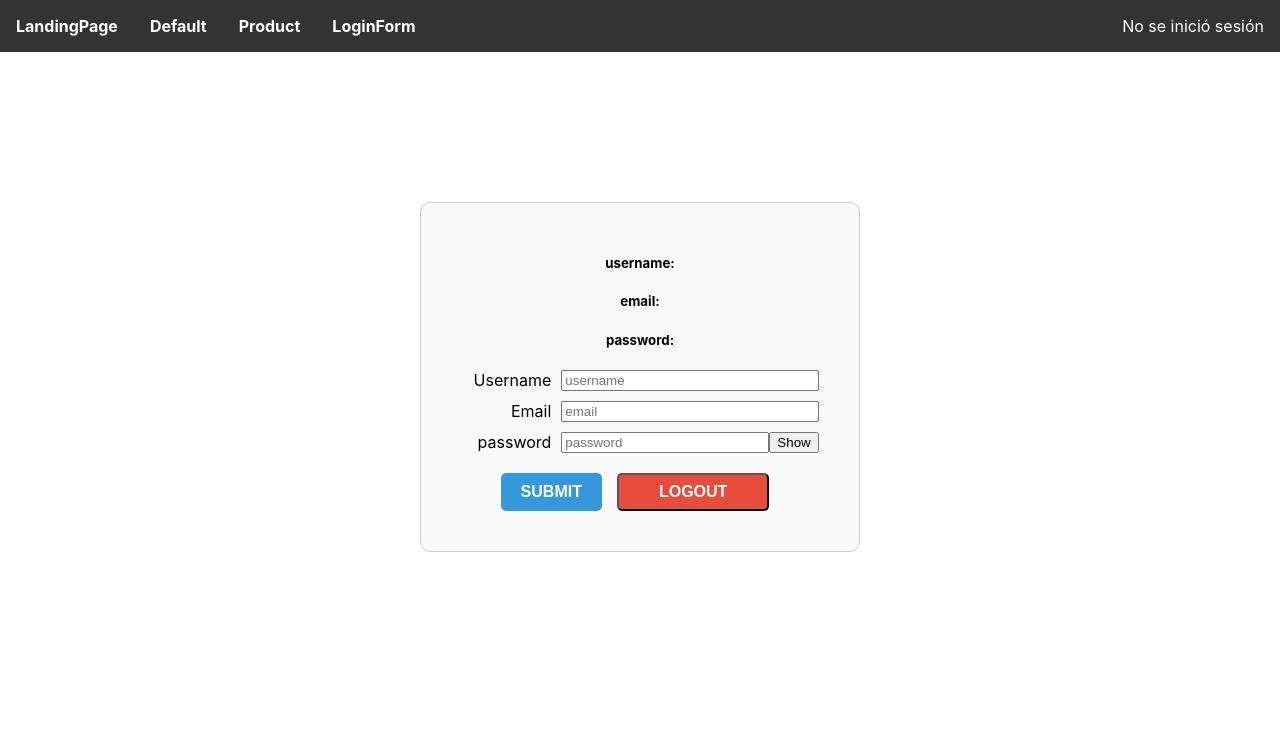
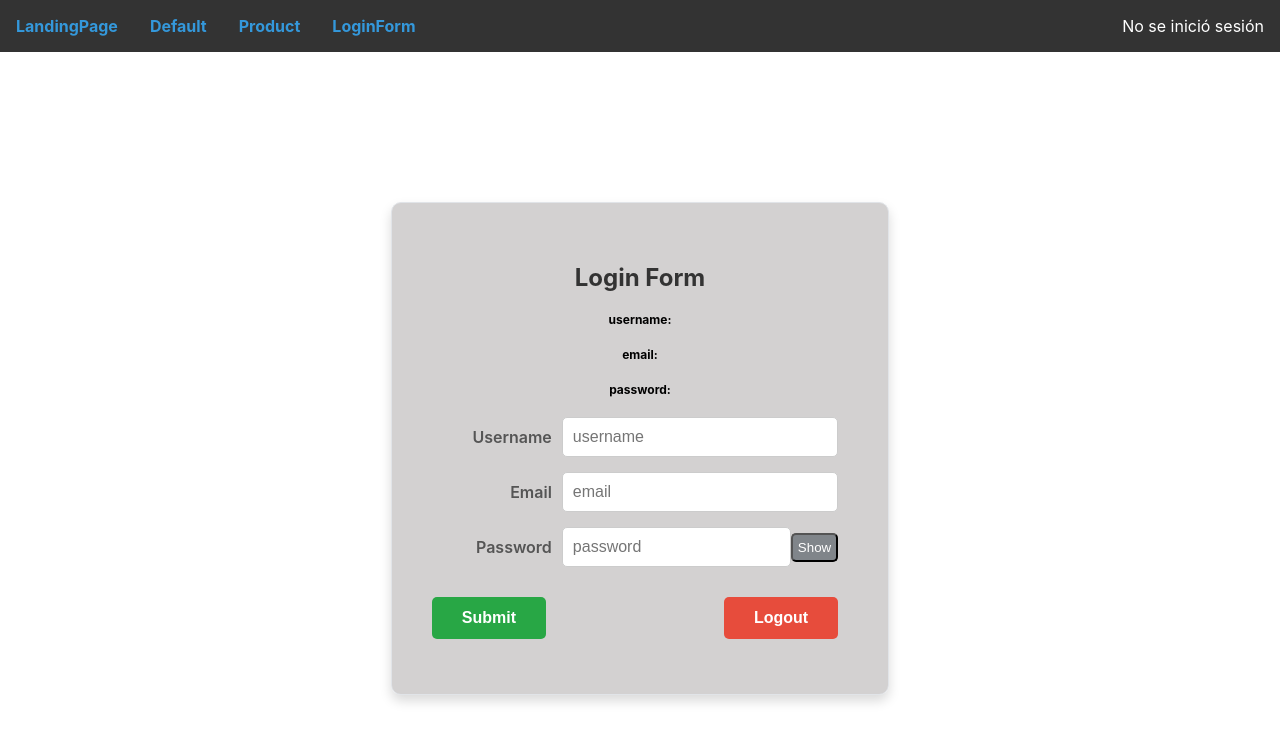
Before and after one commit to DanyelCas/desarrollo-frontend-react, a React (Create React App) app: page /login in a window 1280 px wide. Shown: the top 742 px of the page. Built offline with nearby package versions, Linux system fonts and the light colour scheme.

Commit message:
Se mejoraron los estilos y modulariazon el archivo LandingPage

```diff
--- a/package.json
+++ b/package.json
@@ -2,6 +2,7 @@
   "name": "desarrollo-frontend-react",
   "version": "0.1.0",
   "private": true,
+  "homepage": "https://DanyelCas.github.io/desarrollo-frontend-react",
   "dependencies": {
     "@testing-library/jest-dom": "^5.17.0",
     "@testing-library/react": "^13.4.0",
--- a/src/App.css
+++ b/src/App.css
@@ -82,51 +82,93 @@ a:hover {
   margin-top: 150px;
 }
 
+/* Estilos del formulario */
 form {
-  max-width: 400px;
+  max-width: 450px;
   margin: 0 auto;
-  padding: 30px;
-  border: 1px solid #ccc;
+  padding: 40px;
+  border: 1px solid #e1e4e8;
   border-radius: 10px;
-  background-color: #f9f9f9;
+  background-color: #cfcccce5;
+  box-shadow: 0 6px 12px rgba(0, 0, 0, 0.15);
 }
 
 form h2 {
   text-align: center;
-  margin-bottom: 40px;
+  margin-bottom: 20px;
+  font-size: 24px;
+  color: #333333;
+  font-weight: 700;
 }
 
 form h5 {
   text-align: center;
+  color: #888888;
+  margin-bottom: 20px;
 }
 
 form div {
   display: flex;
   align-items: center;
-  margin: 10px 0;
+  margin: 15px 0;
   padding-right: 10px;
 }
 
 form div label {
-  width: 100px;
+  width: 120px;
   margin-right: 10px;
   text-align: right;
+  font-size: 16px;
+  color: #555555;
+  font-weight: 600;
 }
 
 form div input {
   flex: 1;
   min-width: 200px;
-  width: calc(100% - 120px);
+  padding: 10px;
+  font-size: 16px;
+  border: 1px solid #ccc;
+  border-radius: 5px;
+  transition: border-color 0.3s ease;
 }
+
+form div input:focus {
+  outline: none;
+  border-color: #3498db;
+  box-shadow: 0 0 5px rgba(52, 152, 219, 0.5);
+}
+
+/* Botones del formulario */
 .button-container {
   display: flex;
-  justify-content: center;
+  justify-content: space-between;
+  align-items: center;
+  margin-top: 20px;
 }
 
 .button-container button {
-  padding: 8px 40px;
   font-size: 16px;
   margin-top: 10px;
+  border: none;
+  border-radius: 5px;
+  font-weight: bold;
+  cursor: pointer;
+  transition: background-color 0.3s ease, transform 0.3s ease;
+}
+
+.button-container button[type="submit"] {
+  background-color: #28a745;
+  color: white;
+}
+
+.button-container button[type="submit"]:hover {
+  background-color: #218838;
+  transform: scale(1.05);
+}
+
+.button-container button[type="submit"]:active {
+  background-color: #1e7e34;
 }
 
 .modal-overlay {
@@ -165,86 +207,99 @@ form div input {
   cursor: pointer;
 }
 
-/* Estilos para el botón de Submit */
-button[type="submit"] {
-  padding: 10px 20px;
-  color: white;
-  background-color: #3498db; /* Azul */
+/* Botones del formulario */
+.button-container {
+  display: flex;
+  justify-content: space-between;
+  align-items: center;
+  margin-top: 20px;
+}
+
+.button-container button {
+  padding: 12px 30px;
+  font-size: 16px;
+  margin-top: 10px;
   border: none;
   border-radius: 5px;
   font-weight: bold;
   cursor: pointer;
-  transition: background-color 0.3s ease;
-  text-transform: uppercase;
+  transition: background-color 0.3s ease, transform 0.3s ease;
 }
 
-button[type="submit"]:hover {
-  background-color: #2980b9; /* Azul más oscuro al pasar el cursor */
+.button-container button[type="submit"] {
+  background-color: #28a745;
+  color: white;
 }
 
-button[type="submit"]:active {
-  background-color: #2471a3; /* Azul aún más oscuro al hacer clic */
+.button-container button[type="submit"]:hover {
+  background-color: #218838;
+  transform: scale(1.05);
 }
 
-button[type="submit"]:focus {
-  outline: none;
-  box-shadow: 0 0 0 3px rgba(52, 152, 219, 0.5); /* Sombra al enfocar */
+.button-container button[type="submit"]:active {
+  background-color: #1e7e34;
 }
 
-/* Estilos para el enlace de Logout */
 .logout-link {
-  display: inline-block;
-  padding: 10px 20px;
+  background-color: #e74c3c;
   color: white;
-  background-color: #e74c3c; /* Rojo oscuro */
-  border-radius: 5px;
-  text-decoration: none;
-  font-weight: bold;
-  transition: background-color 0.3s ease;
-  text-transform: uppercase;
-  margin-left: 15px;
-  cursor: pointer;
 }
 
 .logout-link:hover {
-  background-color: #c0392b; /* Rojo más oscuro al pasar el cursor */
+  background-color: #c0392b;
+  transform: scale(1.05);
 }
 
 .logout-link:active {
-  background-color: #a93226; /* Aún más oscuro cuando se hace clic */
+  background-color: #a93226;
 }
 
-.logout-link:focus {
-  outline: none;
-  box-shadow: 0 0 0 3px rgba(231, 76, 60, 0.5); /* Sombra al enfocar */
+/* Estilo del botón Mostrar/Ocultar password */
+.toogle-pass {
+  background-color: #80858a;
+  color: white;
+  border-radius: 5px;
+  padding: 5px;
+}
+
+.toogle-pass:hover {
+  background-color: #7b8186;
+  transform: scale(1.05);
+}
+
+/* Estilos para los enlaces y texto en el formulario */
+a {
+  color: #3498db;
+  text-decoration: none;
+  font-weight: bold;
+}
+
+a:hover {
+  color: #2980b9;
 }
 
 /* Estilos para la LandingPage */
 
 .containermain {
-  width: 80%;
+  width: 70%;
   margin: 0 auto;
 }
 
 .titulo_modulo7 {
-  text-align: center;
   margin-top: 20px;
   background-color: #4CAF50;
-  border: none;
-  color: white;
-  padding: 15px 32px;
+  border-radius: 5px;
+  padding-top: 15px;
+  padding-bottom: 15px;
   text-align: center;
-  text-decoration: none;
-  display: block;
-  font-size: 16px;
-  margin: 4px 2px;
-  cursor: pointer;
+  font-size: 40px;
   width: 100%;
-  margin-top: 20px;
+  color: #FFFFFF
 }
 
 .subtitulo_modulo {
   margin-top: 30px;
+  border-bottom: 3px #4CAF50 solid;
 }
 
 table {
@@ -256,4 +311,22 @@ table {
 td {
   text-align: left;
   padding: 8px;
+  font-size: 20px;
 }
+hr {
+  border-color: #4CAF50;
+}
+
+.footer {
+  font-size: 18px;
+  color: #222222;
+  text-align: center;
+  border-top: 3px #DDDDDD solid;
+  margin-top: 100px;
+  padding-top: 30px;
+}
+
+.showData {
+  font-size: 12px;
+  color: #000;
+}
--- a/src/screens/Forms/LoginForm.jsx
+++ b/src/screens/Forms/LoginForm.jsx
@@ -78,9 +78,10 @@ const LoginForm = () => {
                     onConfirm={handleLogout}
                 />
                 <form onSubmit={handleSubmit}>
-                    <h5>username: {form.formData.username}</h5>
-                    <h5>email: {form.formData.email}</h5>
-                    <h5>password: {form.formData.password}</h5>
+                    <h2>Login Form</h2>
+                    <h5 className="showData">username: {form.formData.username}</h5>
+                    <h5 className="showData">email: {form.formData.email}</h5>
+                    <h5 className="showData">password: {form.formData.password}</h5>
                     <div>
                         <label htmlFor="username">Username</label>
                         <input
@@ -101,7 +102,7 @@ const LoginForm = () => {
                         />
                     </div>
                     <div>
-                        <label htmlFor="password">password</label>
+                        <label htmlFor="password">Password</label>
                         <input
                             name="password"
                             placeholder="password"
@@ -109,7 +110,11 @@ const LoginForm = () => {
                             value={values.password}
                             type={showPassword ? "text" : "password"}
                         />
-                        <button type="button" onClick={toggleVerPassword}>
+                        <button
+                            type="button"
+                            onClick={toggleVerPassword}
+                            className="toogle-pass"
+                        >
                             {showPassword ? "Hide" : "Show"}
                         </button>
                     </div>
--- a/src/screens/LandingPage.jsx
+++ b/src/screens/LandingPage.jsx
@@ -1,24 +1,40 @@
 import OpenLink from '../components/OpenLink';
 import Header from './LandingPage/_components/Header';
+import Content from './LandingPage/_components/Content';
+import Subtitle from './LandingPage/_components/Subtitle';
+import Table from './LandingPage/_components/Table';
+import Footer from './LandingPage/_components/Footer';
 
 
 const Default = () => {
     return (
         <>
-            <header className="App-header">
-                <Header />
-
-                <OpenLink
-                    title="Learn React"
-                    url="https://react.dev/"
+            <div class="containermain">
+                <Header
+                    titulo="Modulo 7: DESARROLLO FRONTEND CON REACTJS"
                 />
-
-                <OpenLink
-                    title="Mi proyecto react (Github)"
-                    url="https://github.com/DanyelCas/desarrollo-frontend-react"
+                <Subtitle
+                    subtitulo="Bienvenido"
                 />
-
-            </header>
+                <Content
+                    contenido="Este módulo se centra en el uso de <b>React</b>, incluyendo la creación de <b>componentes</b>, el manejo de <b>hooks</b>, y el uso de <b>Redux</b>."
+                />
+                <Subtitle
+                    subtitulo="Temas cubiertos"
+                />
+                <Table
+                    subtitulo="Temas cubiertos"
+                />
+                <Subtitle
+                    subtitulo="Recursos Adicionales"
+                />
+                <Content
+                    contenido="Para profundizar en los temas cubiertos, consulta los siguientes recursos:"
+                />
+                <Footer
+                    contenido="&copy; 2024 Modulo 7. USIP."
+                />
+            </div>
         </>
     )
 }
--- /dev/null
+++ b/src/screens/LandingPage/_components/Content.jsx
@@ -0,0 +1,9 @@
+const Content = ( {contenido} ) => {
+    return (
+        <>
+            <p dangerouslySetInnerHTML={{ __html: contenido }}></p>
+        </>
+    );
+}
+
+export default Content;
--- /dev/null
+++ b/src/screens/LandingPage/_components/Footer.jsx
@@ -0,0 +1,9 @@
+const Footer = ( {contenido } ) => {
+    return (
+        <>
+            <p class="footer">{contenido}</p>
+        </>
+    );
+}
+
+export default Footer;
--- a/src/screens/LandingPage/_components/Header.jsx
+++ b/src/screens/LandingPage/_components/Header.jsx
@@ -1,29 +1,7 @@
-const Header = () => {
+const Header = ({ titulo }) => {
     return (
         <>
-            <div class="containermain">
-                <h1 class="titulo_modulo7">Modulo 7: DESARROLLO FRONTEND CON REACTJS</h1>
-                <h2 class="subtitulo_modulo">Bienvenido</h2>
-                <p>Este módulo se centra en el uso de React, incluyendo la creación de componentes, el manejo de hooks, y el uso de Redux.</p>
-
-                <h2>Temas Cubiertos</h2>
-                <table>
-                    <tr>
-                        <td>Componentes funcionales y de clase</td>
-                        <td>Uso de React hooks como useState y useEffect</td>
-                        <td>Creación de custom hookscomo useForm</td>
-                        <td>Gestión de variables de estado con useState</td>
-                        <td>Gestión de estado global con Redux</td>
-                        <td>Integración de Redux con React</td>
-                        <td>Manejo de Formularios en React</td>
-                        <td>Publicando nuestra Pagina con GitHub Pages</td>
-                    </tr>
-                </table>
-
-                <h2>Recursos Adicionales</h2>
-                <p>Para profundizar en los temas cubiertos, consulta los siguientes recursos:</p>
-                <p>&copy; 2024 Modulo 7. USIP.</p>
-                </div>
+            <h1 class="titulo_modulo7"> { titulo }</h1>
         </>
     );
 }
--- /dev/null
+++ b/src/screens/LandingPage/_components/Subtitle.jsx
@@ -0,0 +1,9 @@
+const Subtitle = ( {subtitulo} ) => {
+    return (
+        <>
+             <h2 class="subtitulo_modulo">{subtitulo}</h2>
+        </>
+    );
+}
+
+export default Subtitle;
--- /dev/null
+++ b/src/screens/LandingPage/_components/Table.jsx
@@ -0,0 +1,20 @@
+const Table = () => {
+    return (
+        <>
+            <table>
+                <tr>
+                    <td>Componentes funcionales y de clase</td>
+                    <td>Uso de <b>React hooks</b> como useState y useEffect</td>
+                    <td>Creación de <b>custom hooks</b> como useForm</td>
+                    <td>Gestión de variables de estado con <b>useState</b></td>
+                    <td>Gestión de estado global con <b>Redux</b></td>
+                    <td>Integración de <b>Redux</b> con <b>React</b></td>
+                    <td>Manejo de <b>Formularios</b> en <b>React</b></td>
+                    <td>Publicando nuestra <b>Pagina</b> con <b>GitHub Pages</b></td>
+                </tr>
+            </table>
+        </>
+    );
+}
+
+export default Table;
```
